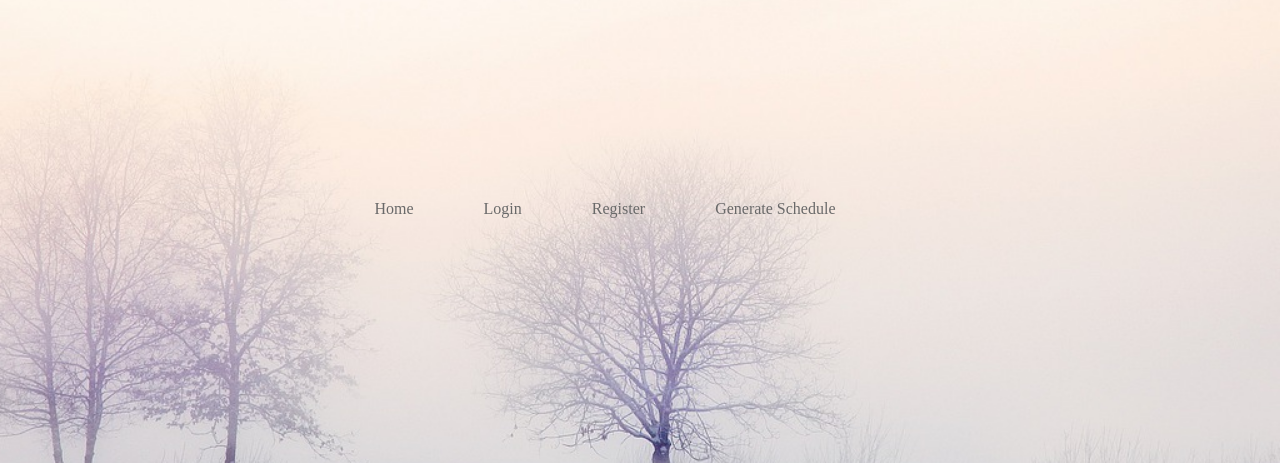
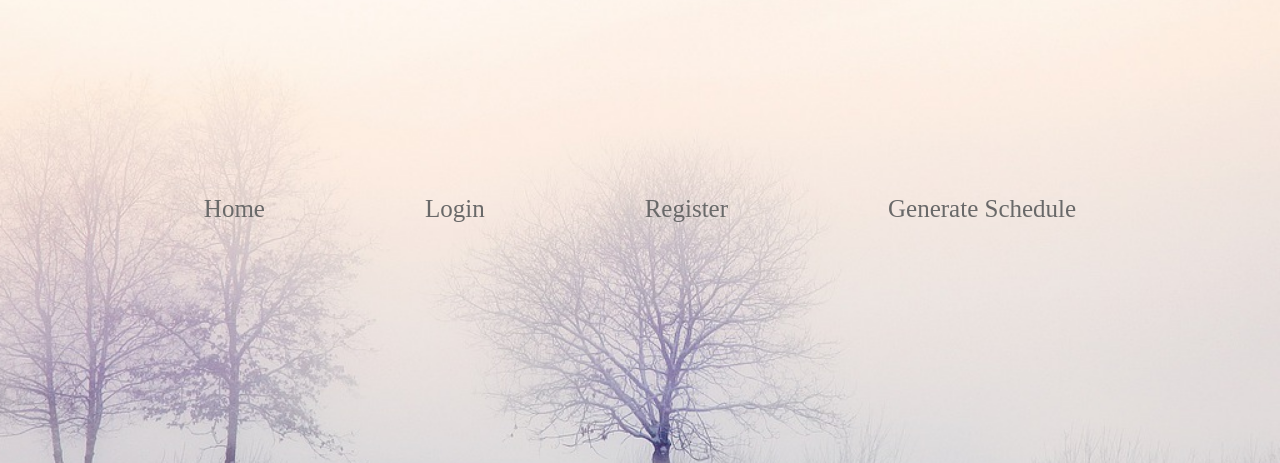
Before and after one commit to SidorowiczPaulina/graphic_test, a Django app: page /base/ in a window 1280 px wide. Shown: the part 191-654 px from the top of the page. Run offline with Django 4.2, Linux system fonts and the light colour scheme.

Commit message:
poprawka

```diff
--- a/viewer/templates/base.html
+++ b/viewer/templates/base.html
@@ -36,12 +36,14 @@
         }
 
         nav ul li {
-            margin-right: 70px;
+            margin-right: 80px;
+            margin-left: 80px;
         }
 
         nav ul li a {
             text-decoration: none;
             color: dimgrey;
+            font-size: 25px;
         }
 
         .content-container a {
```
Also changed, not shown: db.sqlite3.
